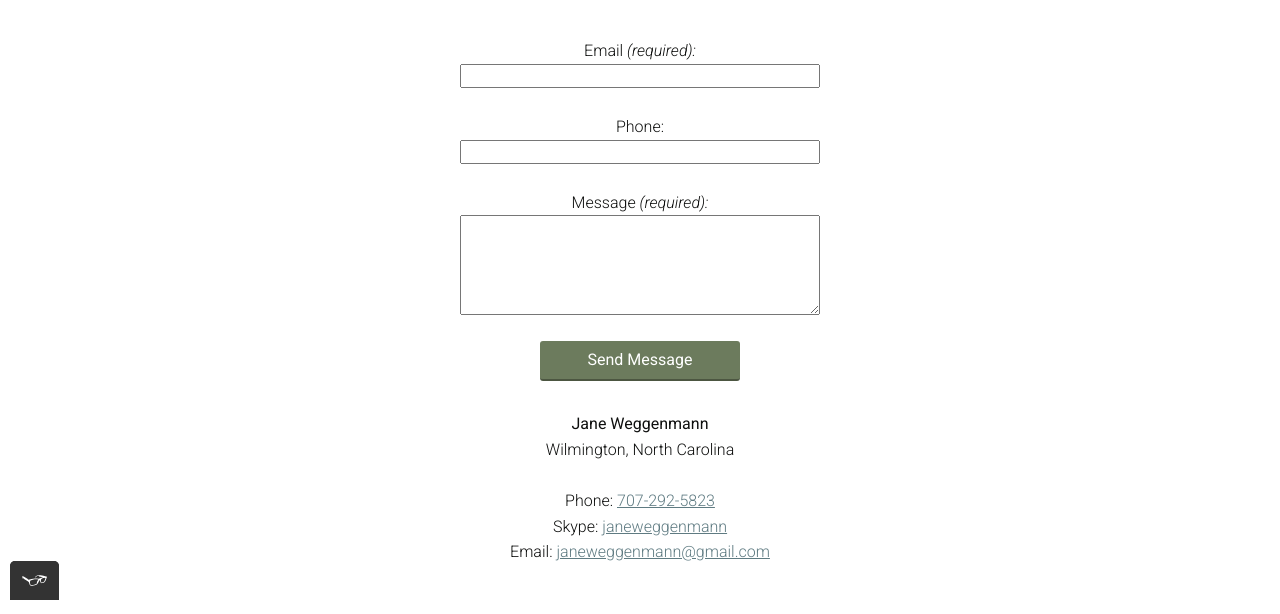
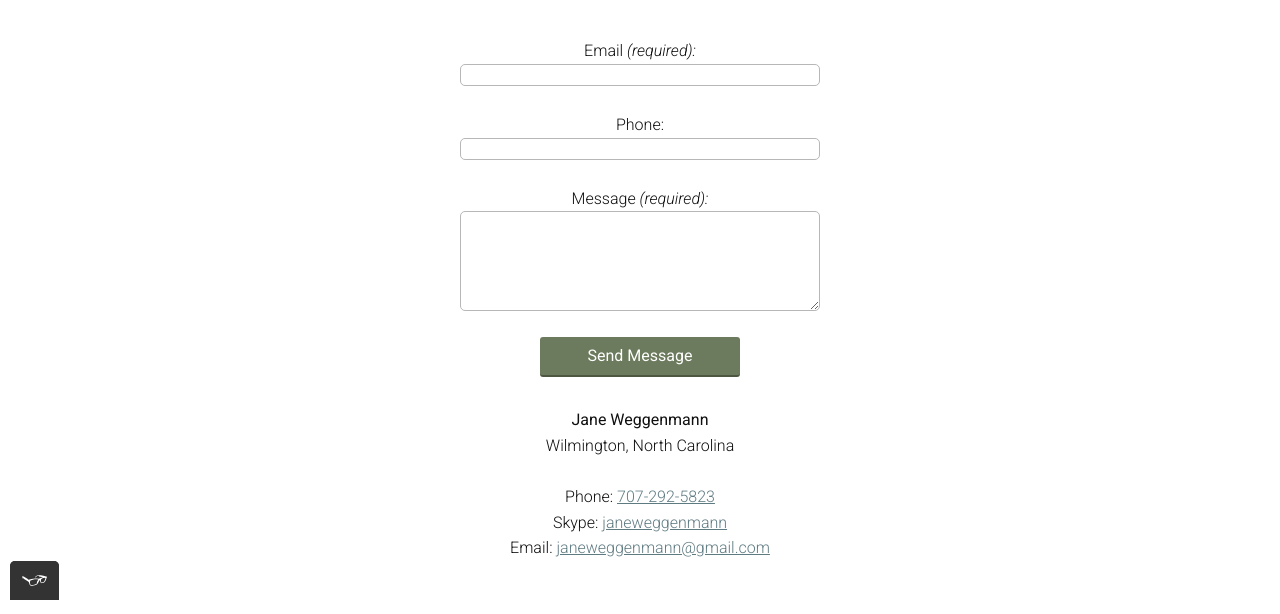
Before and after one commit to janeweggenmann/portfolio, a plain HTML site: page contact.html in a window 1280 px wide. Shown: the part 200-814 px from the top of the page. Drawn offline with nearby package versions, Linux system fonts and the light colour scheme; a web font is replaced by a local one.

Commit message:
Revert "Revert "Merge branch 'main' into gh-pages""
This reverts commit d0fde11e8c443888090d78c5cbb9690097532f7b.

```diff
--- a/css/style.production.css
+++ b/css/style.production.css
@@ -384,6 +384,21 @@ input[type="submit"] {
    height: 100px;
 }
 
+#contact-message {
+   border: solid #b7b7b7 1px;
+   border-radius: 5px;
+}
+
+#contact-email {
+   border: solid #b7b7b7 1px;
+   border-radius: 5px;
+}
+
+#contact-phone {
+   border: solid #b7b7b7 1px;
+   border-radius: 5px;
+}
+
 /* Work page */
 
 .work-page {
--- a/css/styles.css
+++ b/css/styles.css
@@ -272,6 +272,11 @@ input[type="submit"] {
    height: 100px;
 }
 
+#contact-message, #contact-email, #contact-phone {
+   border: solid var(--light-grey) 1px;
+   border-radius: 5px;
+}
+
 /* Work page */
 
 .work-page {
```
Also changed, not shown: about.html (+4 -4 lines).
